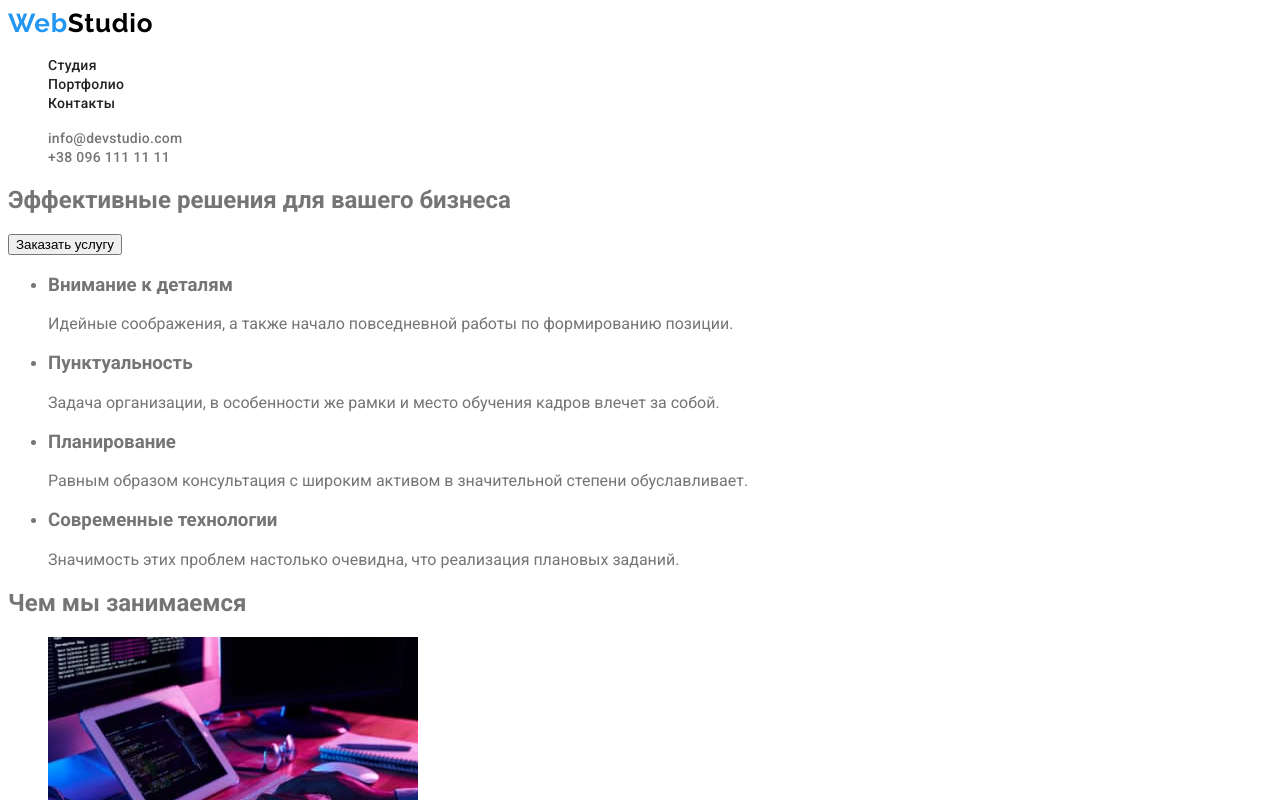
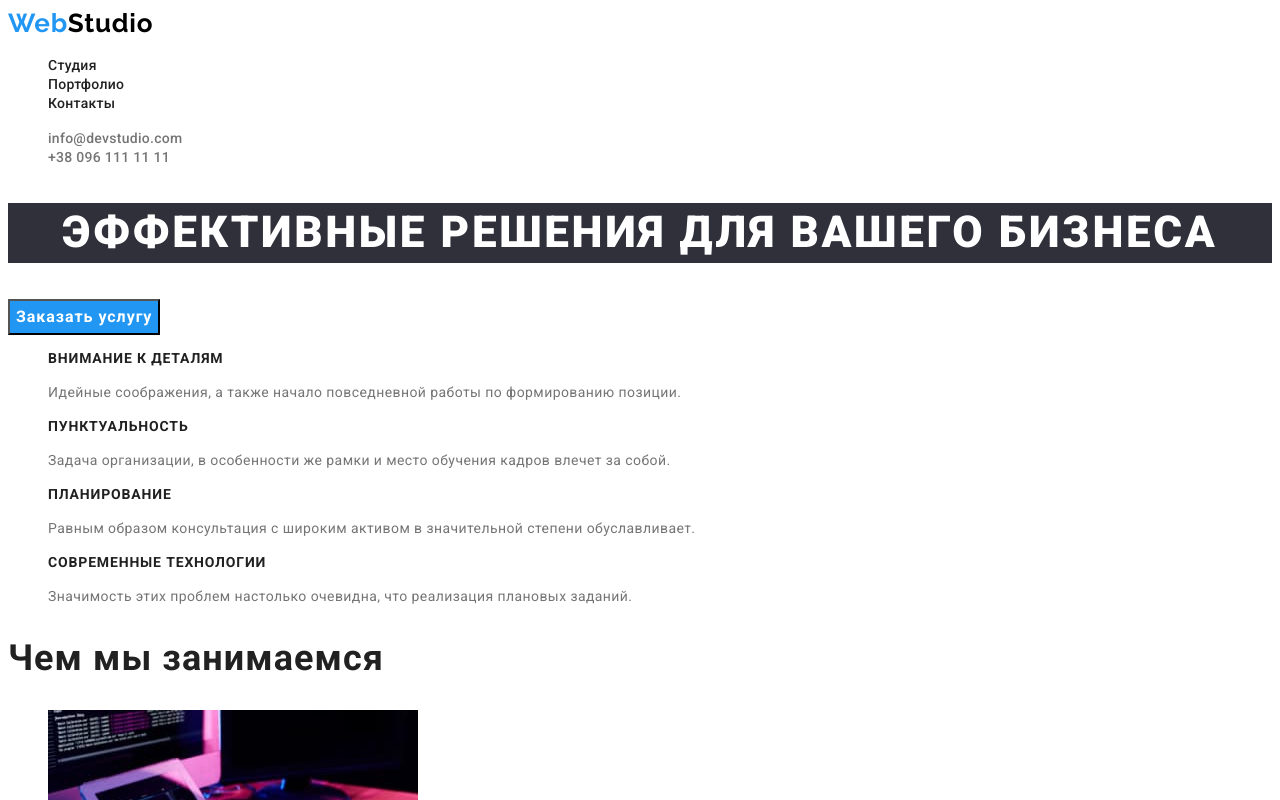
Before and after one commit to aomarchenko/goit-markup-hw-02, a plain HTML site: page index.html in a window 1280 px wide. Shown: the top 800 px of the page. Drawn offline with Linux system fonts and the light colour scheme.

Commit message:
Вносит исправления недостатков, указанных ментором.

```diff
--- a/css/style.css
+++ b/css/style.css
@@ -1,7 +1,3 @@
-body {
-  font-family: "Roboto", sans-serif;
-  color: var(--main-text-color);
-}
 :root {
   --main-text-color: #757575;
   --header-text-color: #212121;
@@ -12,7 +8,10 @@ body {
   --footer-bg-clr: #2f303a;
   --btn-bg-clr: #f5f4fa;
 }
-
+body {
+  font-family: "Roboto", sans-serif;
+  color: var(--main-text-color);
+}
 .logo-link {
   font-family: "Raleway", sans-serif;
   font-weight: 700;
@@ -20,7 +19,6 @@ body {
   line-height: 1.2;
   letter-spacing: 0.03em;
   color: var(--logo-text-color);
-
   text-decoration: none;
 }
 .logo-accent {
@@ -46,6 +44,9 @@ body {
 .nav-link:focus {
   color: var(--accent-color);
 }
+.nav-link:active {
+  color: var(--accent-color);
+}
 .contact-link-header {
   font-weight: 500;
   font-size: 14px;
@@ -66,13 +67,23 @@ body {
 .button-list {
   list-style-type: none;
 }
+.hero-button {
+  font-family: "Roboto", sans-serif;
+  color: var(--simple-white);
+  background-color: var(--accent-color);
+  font-weight: 700;
+  font-size: 16px;
+  line-height: 1.9;
+  letter-spacing: 0.06em;
+}
 .button {
+  font-family: "Roboto", sans-serif;
+  color: var(--header-text-color);
   font-weight: 500;
   font-size: 16px;
   line-height: 1.62;
   background-color: var(--btn-bg-clr);
   letter-spacing: 0.03em;
-  color: var(--header-text-color);
   cursor: pointer;
 }
 .button:hover {
@@ -83,16 +94,60 @@ body {
   background-color: var(--accent-color);
   color: var(--simple-white);
 }
+.hero-header {
+  font-weight: 900;
+  font-size: 44px;
+  line-height: 1.36;
+  text-align: center;
+  letter-spacing: 0.06em;
+  text-transform: uppercase;
+  background-color: var(--footer-bg-clr);
+  color: var(--simple-white);
+}
+
 .examples-list {
   list-style-type: none;
+}
+.examples-header {
+  font-weight: 700;
+  font-size: 14px;
+  line-height: 1.14;
+  letter-spacing: 0.06em;
+  color: var(--header-text-color);
+  text-transform: uppercase;
+}
+.jobs-header {
+  font-weight: 700;
+  font-size: 36px;
+  line-height: 1.16;
+  letter-spacing: 0.03em;
+  color: var(--header-text-color);
+}
+.team-header {
+  font-weight: 500;
+  font-size: 16px;
+  line-height: 1.19;
+  letter-spacing: 0.03em;
+  color: var(--header-text-color);
+}
+.team-paragraf {
+  font-weight: normal;
+  font-size: 16px;
+  line-height: 1.19;
+  letter-spacing: 0.03em;
+  color: var(--main-text-color);
+}
+.examples-paragraf {
+  font-size: 14px;
+  line-height: 1.7;
+  letter-spacing: 0.03em;
+  color: var(--main-text-color);
 }
 .card-header {
   font-weight: 700;
   font-size: 18px;
   line-height: 2;
-
   letter-spacing: 0.06em;
-
   color: var(--header-text-color);
 }
 .card-paragraf {
@@ -115,14 +170,11 @@ body {
 .address {
   font-size: 14px;
   line-height: 1.71;
-
   font-style: normal;
-  font-weight: normal;
   letter-spacing: 0.03em;
   color: var(--simple-white);
 }
 .contact-link-footer {
-  font-weight: normal;
   font-size: 14px;
   line-height: 1.71;
   letter-spacing: 0.03em;
--- a/index.html
+++ b/index.html
@@ -43,35 +43,35 @@
     <main>
       <!--Блок "Герой"-->
       <section>
-        <h1>Эффективные решения для вашего бизнеса</h1>
-        <button type="button">Заказать услугу</button>
+        <h1 class="hero-header">Эффективные решения для вашего бизнеса</h1>
+        <button class="hero-button" type="button">Заказать услугу</button>
       </section>
       <section>
-        <ul>
+        <ul class="examples-list">
           <li>
-            <h3>Внимание к деталям</h3>
-            <p>
+            <h3 class="examples-header">Внимание к деталям</h3>
+            <p class="examples-paragraf">
               Идейные соображения, а также начало повседневной работы по
               формированию позиции.
             </p>
           </li>
           <li>
-            <h3>Пунктуальность</h3>
-            <p>
+            <h3 class="examples-header">Пунктуальность</h3>
+            <p class="examples-paragraf">
               Задача организации, в особенности же рамки и место обучения кадров
               влечет за собой.
             </p>
           </li>
           <li>
-            <h3>Планирование</h3>
-            <p>
+            <h3 class="examples-header">Планирование</h3>
+            <p class="examples-paragraf">
               Равным образом консультация с широким активом в значительной
               степени обуславливает.
             </p>
           </li>
           <li>
-            <h3>Современные технологии</h3>
-            <p>
+            <h3 class="examples-header">Современные технологии</h3>
+            <p class="examples-paragraf">
               Значимость этих проблем настолько очевидна, что реализация
               плановых заданий.
             </p>
@@ -79,8 +79,8 @@
         </ul>
       </section>
       <section>
-        <h2>Чем мы занимаемся</h2>
-        <ul>
+        <h2 class="jobs-header">Чем мы занимаемся</h2>
+        <ul class="examples-list">
           <li>
             <img
               src="./images/coder.jpg"
@@ -108,8 +108,8 @@
         </ul>
       </section>
       <section>
-        <h2>Наша команда</h2>
-        <ul>
+        <h2 class="jobs-header">Наша команда</h2>
+        <ul class="examples-list">
           <li>
             <img
               src="./images/product_designer.jpg"
@@ -118,8 +118,8 @@
               height="260"
             />
 
-            <h3>Игорь Демьяненко</h3>
-            <p lang="en">Product Designer</p>
+            <h3 class="team-header">Игорь Демьяненко</h3>
+            <p class="team-paragraf" lang="en">Product Designer</p>
           </li>
           <li>
             <img
@@ -129,8 +129,8 @@
               height="260"
             />
 
-            <h3>Ольга Репина</h3>
-            <p lang="en">Frontend Developer</p>
+            <h3 class="team-header">Ольга Репина</h3>
+            <p class="team-paragraf" lang="en">Frontend Developer</p>
           </li>
           <li>
             <img
@@ -140,8 +140,8 @@
               height="260"
             />
 
-            <h3>Николай Тарасов</h3>
-            <p lang="en">Marketing</p>
+            <h3 class="team-header">Николай Тарасов</h3>
+            <p class="team-paragraf" lang="en">Marketing</p>
           </li>
           <li>
             <img
@@ -151,8 +151,8 @@
               height="260"
             />
 
-            <h3>Михаил Ермаков</h3>
-            <p lang="en">UI Designer</p>
+            <h3 class="team-header">Михаил Ермаков</h3>
+            <p class="team-paragraf" lang="en">UI Designer</p>
           </li>
         </ul>
       </section>
```
Also changed, not shown: portfolio.html (+3 -1 lines).
